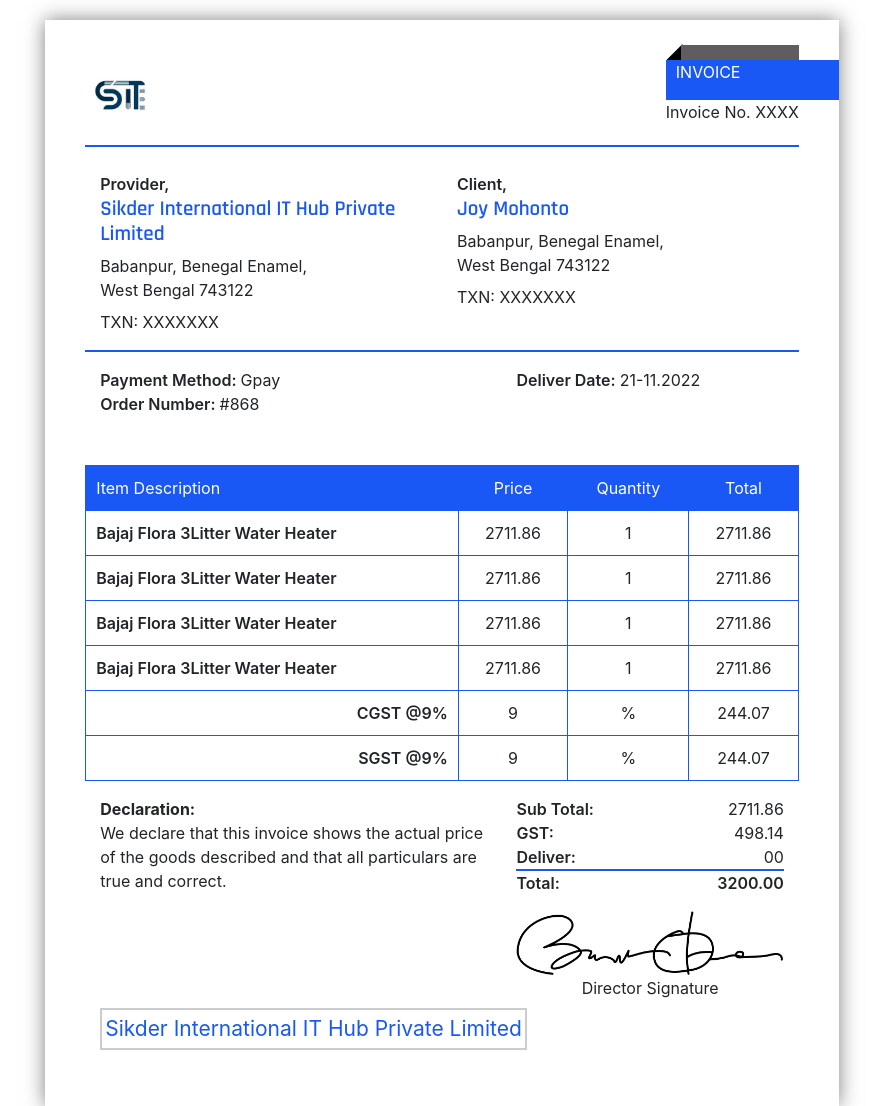
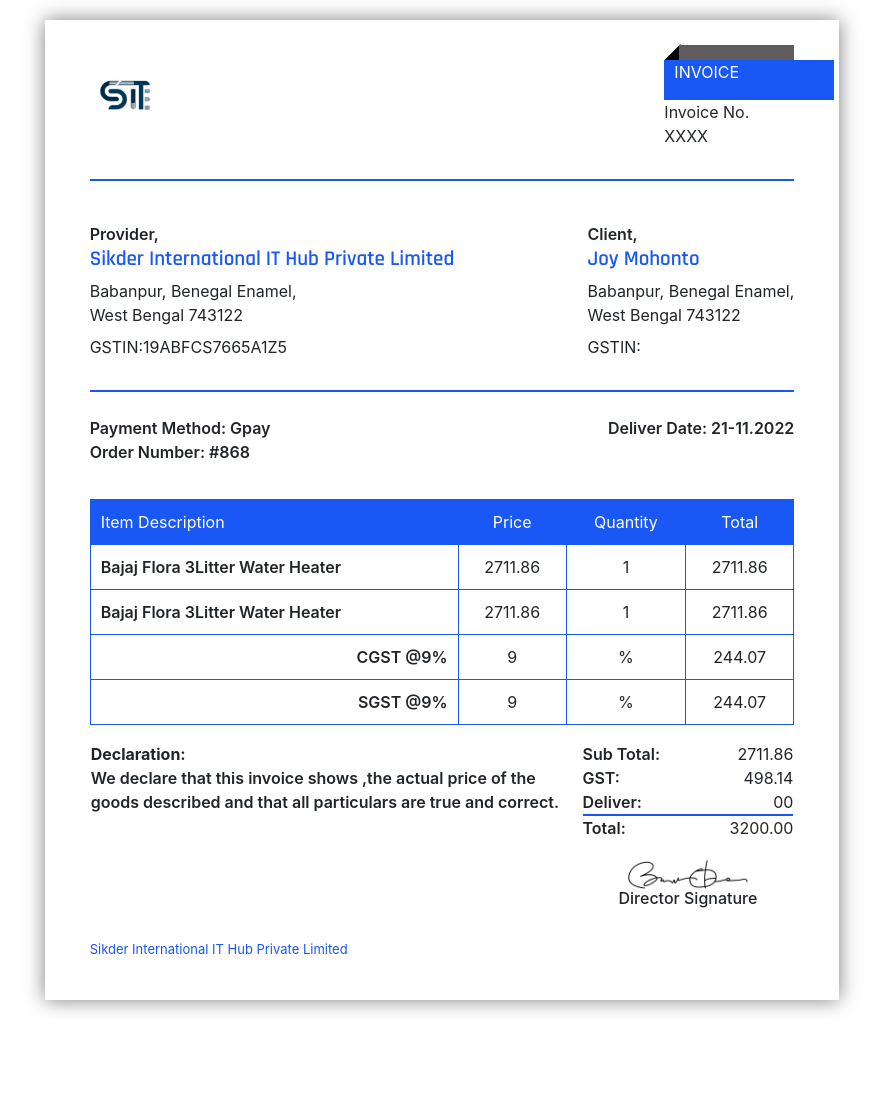
Before and after one commit to partharoypc/Global-Invoice, a plain HTML site: page email-template.html in a window 1280 px wide. Shown: the top 1106 px of the page, without its empty margins (198-1081 px from the left). After the commit the page ends 1020 px from the top, so only its background shows below. Drawn offline with nearby package versions, Linux system fonts and the light colour scheme.

Commit message:
Invoice Okk ..

```diff
--- a/email-template.html
+++ b/email-template.html
@@ -1,16 +1,18 @@
 <!doctype html>
-<html lang="en">
+<html>
 
 <head>
-    <!-- Required meta tags -->
     <meta charset="utf-8">
-    <meta name="viewport" content="width=device-width, initial-scale=1, shrink-to-fit=no">
+    <meta http-equiv="X-UA-Compatible" content="IE=edge">
+    <meta http-equiv="Content-Type" content="text/html; charset=UTF-8">
 
+    <meta name="viewport" content="width=device-width, initial-scale=1">
     <!-- Bootstrap CSS -->
     <link rel="stylesheet" href="https://maxcdn.bootstrapcdn.com/bootstrap/4.0.0/css/bootstrap.min.css" integrity="sha384-Gn5384xqQ1aoWXA+058RXPxPg6fy4IWvTNh0E263XmFcJlSAwiGgFAW/dAiS6JXm" crossorigin="anonymous">
     <!-- Font Awesome -->
     <link rel="stylesheet" href="https://cdnjs.cloudflare.com/ajax/libs/font-awesome/5.15.1/css/all.min.css">
     <title>Invoice..!</title>
+
 
     <style>
         /* Font Include */
@@ -86,6 +88,10 @@
             .company-name {
                 font-size: 12px !important;
             }
+            .top-left {
+                width: 80px !important;
+                right: 0;
+            }
         }
 
         .bb {
@@ -99,6 +105,11 @@
 
         .logo img {
             height: 70px;
+        }
+
+        .top-left {
+            width: 130px;
+            right: 0;
         }
 
         .top-left p {
@@ -147,7 +158,6 @@
         /* User Store Section */
 
         .store-user {
-            padding-bottom: 25px;
             margin-top: 25px;
         }
 
@@ -224,13 +234,12 @@
         }
         /* Footer Section */
 
-        footer {
-            position: fixed;
+        .footer {
             bottom: 0;
             width: 100%;
         }
 
-        footer p {
+        .footer p {
             width: max-content;
             padding: 3px;
             border: 2px solid #ccc;
@@ -251,58 +260,83 @@
             color: #1958F5;
             font-size: 21px;
         }
+
+        hr {
+            border: solid 1px #1958F5;
+        }
     </style>
 </head>
 
-<body>
-    <div class="page" size="A4">
-        <div class="main-body">
-            <section class="top-content bb d-flex  justify-content-between">
-                <div class="logo">
+<body class="">
+    <table role="presentation" border="0" cellpadding="0" cellspacing="0" class="page">
+        <tr>
+            <td>&nbsp;</td>
+            <td class="main-body">
+
+                <div class="content">
+                    <div class="header">
+                        <table style="width:100%" role="presentation" border="0" cellpadding="0" cellspacing="0">
+                            <tr class="top-content  d-flex  justify-content-between">
+                                <td class="logo">
                                     <img src="https://github.com/partharoypc/Global-Invoice/blob/main/sikderIt.jpg?raw=true" alt="" class="img-fluid">
-                </div>
-                <div class="top-left">
+                                </td>
+                                <td class="top-left">
                                     <div class="graphic-path">
                                         <p>Invoice</p>
                                     </div>
                                     <div class="position-relative">
                                         <p>Invoice No. <span>XXXX</span></p>
                                     </div>
+                                </td>
+                            </tr>
+                            <tr style="width: 100%;">
+                                <td colspan="2">
+                                    <hr>
+                                </td>
+                            </tr>
+                        </table>
                     </div>
-            </section>
-
-            <section class="store-user">
-                <div class="col-12">
-                    <div class="row bb pb-3">
-                        <div class="col-6">
+                    <div class="info">
+                        <div class="store-user">
+                            <table style="width:100%" role="presentation" border="0" cellpadding="0" cellspacing="0">
+                                <tr class="top-content  d-flex  justify-content-between">
+                                    <td class="">
                                         <p>Provider,</p>
                                         <h2 class="company-name">Sikder International IT Hub Private Limited
                                         </h2>
                                         <p class="address"> Babanpur, Benegal Enamel,<br> West Bengal 743122</p>
-                            <div class="txn mt-2">TXN: XXXXXXX</div>
-                        </div>
-                        <div class="col-6">
+                                        <div class="txn mt-2">GSTIN:19ABFCS7665A1Z5</div>
+                                    </td>
+                                    <td class="">
                                         <p>Client,</p>
                                         <h2 class="company-name">Joy Mohonto</h2>
                                         <p class="address"> Babanpur, Benegal Enamel,<br> West Bengal 743122</p>
-                            <div class="txn mt-2">TXN: XXXXXXX</div>
-                        </div>
-                    </div>
-                    <div class="row extra-info pt-3">
-                        <div class="col-7">
+                                        <div class="txn mt-2">GSTIN: </div>
+                                    </td>
+                                </tr>
+                                <tr style="width: 100%;">
+                                    <td colspan="2" style="margin: 5px;">
+                                        <hr>
+                                    </td>
+                                </tr>
+
+                                <tr class="top-content d-flex mt-2  justify-content-between">
+                                    <td class="">
                                         <p>Payment Method: <span>Gpay</span></p>
                                         <p>Order Number: <span>#868</span></p>
+                                    </td>
+                                    <td class="">
+                                        <p>Deliver Date: <span>21-11.2022</span></p>
+                                    </td>
+                                </tr>
+                            </table>
                         </div>
-                        <div class="col-5">
-                            <p>Deliver Date: <span>21-11.2022</span></p>
+
                     </div>
-                    </div>
-                </div>
-            </section>
 
 
-            <section class="product-area mt-4">
-                <table class="table table-hover">
+                    <div class="product-area" style="margin-top: 20px;">
+                        <table class="table table-hover" style="width:100%; border: solid 1px #1958F5; border-collapse: collapse;">
                             <thead>
                                 <tr>
                                     <td>Item Description</td>
@@ -312,31 +346,6 @@
                                 </tr>
                             </thead>
                             <tbody>
-                        <tr>
-                            <td>
-                                <div class="media">
-                                    <div class="media-body">
-                                        <p class="mt-0 title">Bajaj Flora 3Litter Water Heater</p>
-                                    </div>
-                                </div>
-                            </td>
-                            <td>2711.86</td>
-                            <td>1</td>
-                            <td>2711.86</td>
-                        </tr>
-                        <tr>
-                            <td>
-                                <div class="media">
-                                    <div class="media-body">
-                                        <p class="mt-0 title">Bajaj Flora 3Litter Water Heater</p>
-                                    </div>
-                                </div>
-                            </td>
-                            <td>2711.86</td>
-                            <td>1</td>
-                            <td>2711.86</td>
-                        </tr>
-
                                 <tr>
                                     <td>
                                         <div class="media">
@@ -390,16 +399,20 @@
                                 </tr>
                             </tbody>
                         </table>
-            </section>
+                    </div>
+                    <table role="presentation" class="main">
 
-            <section class="balance-info col-12">
-                <div class="row ">
-                    <div class="col-7">
+                        <tr>
+                            <td class="balance-info">
+                                <table style="width: 100%;" role="presentation" cellpadding="0" cellspacing="0">
+                                    <tr class="top-content  d-flex  justify-content-between">
+                                        <td class="" style="width: 70%; padding-right: 5px; margin: 0;">
                                             <p class="m-0 font-weight-bold "> Declaration: </p>
-                        <p>We declare that this invoice shows the actual price of the goods described and that all particulars are true and correct.</p>
-                    </div>
-                    <div class="col-5 ">
-                        <table class="table border-0 table-hover subtotal-value">
+                                            <p>We declare that this invoice shows ,the actual price of the goods described and that all particulars are true and correct.</p>
+                                        </td>
+
+                                        <td class="" style="width: 30%;right: 0;">
+                                            <table style="width: 100%;" class="table border-0 table-hover subtotal-value">
                                                 <tr>
                                                     <td>Sub Total:</td>
                                                     <td id="subtotal-value" class="subtotal-value">2711.86</td>
@@ -412,32 +425,63 @@
                                                     <td>Deliver:</td>
                                                     <td id="delivery-value" class="subtotal-value">00</td>
                                                 </tr>
-                            <tfoot>
                                                 <tr>
-                                    <td>Total:</td>
+                                                    <td colspan="2">
+                                                        <hr style="margin: 0;">
+                                                    </td>
+                                                </tr>
+
+                                                <tr>
+                                                    <td>
+                                                        Total:</td>
                                                     <td id="total-price" class="subtotal-value">3200.00</td>
                                                 </tr>
-                            </tfoot>
-                        </table>
-                        <div class="col-16 mt-2">
-                            <img src="https://github.com/partharoypc/Global-Invoice/blob/main/signature.png?raw=true" class="img-fluid " alt=" ">
-                            <p class="text-center m-0 "> Director Signature </p>
-                        </div>
-                    </div>
+                                                <tr>
+                                                    <td colspan="2" style="margin: 5px;"></td>
+                                                </tr>
+
+                                                <tr class="mt-4" style="margin: 5px;">
+                                                    <td colspan="2" style="text-align: center; margin-top: 10px !important; ">
+                                                        <div style="padding-top: 20px;">
+                                                            <img src="https://github.com/partharoypc/Global-Invoice/blob/main/signature.png?raw=true" width="120px" alt=" ">
+                                                            <h5 style="font-size: 16px; margin: 0;">Director Signature </h5>
                                                         </div>
 
-            </section>
-            <footer class="col-12 mt-2">
+                                                    </td>
+
+                                                </tr>
+
+                                            </table>
+
+                                        </td>
+                                    </tr>
+                                </table>
+                            </td>
+
+                        </tr>
+                        <!-- END MAIN CONTENT AREA -->
+                    </table>
 
 
-                <p class="text-center company-name mt-2">
+
+                    <!-- START FOOTER -->
+                    <div class="footer">
+                        <table style="width: 100%;" role="presentation" border="0" cellpadding="0" cellspacing="0">
+                            <tr class="d-flex  justify-content-between">
+                                <td class="company-name m-0" style="font-size: 13px;">
                                     Sikder International IT Hub Private Limited
-                </p>
-                <!-- Signature -->
+                                </td>
+                            </tr>
+                        </table>
+                    </div>
+                    <!-- END FOOTER -->
 
-            </footer>
+                    <!-- END CENTERED WHITE CONTAINER -->
                 </div>
-    </div>
+            </td>
+            <td>&nbsp;</td>
+        </tr>
+    </table>
 </body>
 
 </html>
```
Also changed, not shown: index.html (+1 -1 lines). Lines whose indentation alone changed are shown as unchanged.
